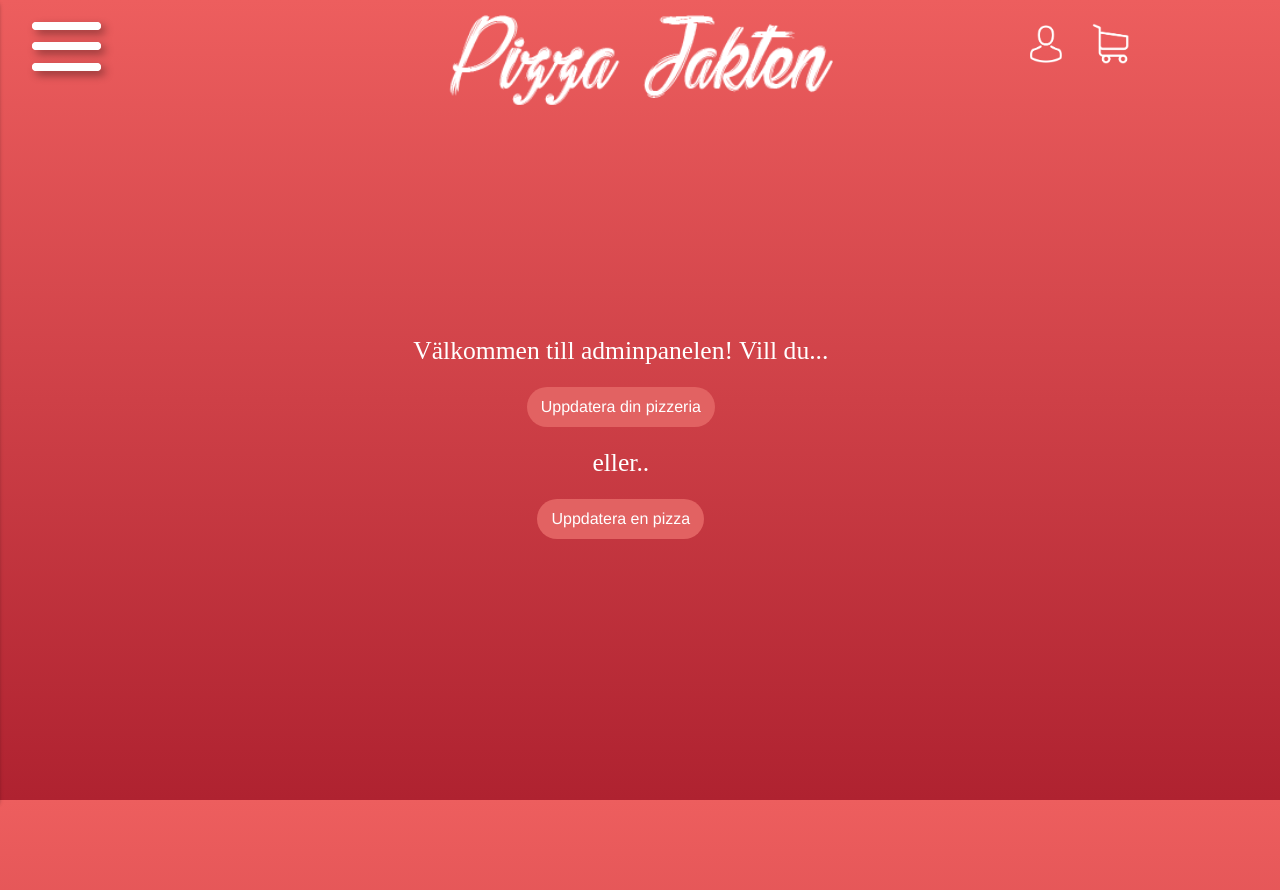
After one commit to TheSwedishScout/pizzajakten, a PHP site: page /admin/index.php in a window 1280 px wide. The commit adds this page. Run offline with PHP 8.4, Linux system fonts and the light colour scheme; a stand-in replaces the project's code that opens the database connection; some libraries are stand-ins or nearby versions.

Commit message:
Lite styling

```diff
--- /dev/null
+++ b/admin/index.php
@@ -0,0 +1,49 @@
+<!DOCTYPE html>
+<html lang="en">
+<head>
+	<meta charset="UTF-8">
+	<title>Pizza jakten</title>
+	<link rel="stylesheet" type="text/css" href="../css/main.css">
+
+	<link rel="stylesheet" type="text/css" href="../css/main.css">
+
+	<script src="https://use.typekit.net/iau7beu.js"></script>
+	<script>try{Typekit.load({ async: true });}catch(e){}</script>
+<?php
+	require '../function.php';
+	$link = explode('/', $_SERVER['REQUEST_URI']);
+	$page = end($link);
+
+?>
+</head>
+<body>
+<div class="container">
+
+	<header>
+		<img id="burger" class="shadow" src="../images/burger.png"/>
+		<a href="../index.php" class="logga"><img src="../images/Logga.png" alt="Logga"></a>
+        <a href="../logIn.php"><img id="user" src="../images/user.png"></a>
+        <a href="../varukorg.php"><img id="cart" src="../images/cart.png"></a>
+	</header>
+
+<!-- Hamburgermenyns innehåll -->
+	<div id="meny" class="shadow">
+		<a href="../varukorg.php"><img src="../images/cart.png" alt="kundvangn"></a>
+		<!--<img src="images/star.png" alt="Favoriter">-->
+        <a href="../logIn.php"><img src="../images/user.png" alt="min sida"></a>
+		<nav>
+            <h3><a href="../help.php">Hur fungerar det?</a></h3>
+            <h3><a href="../hittaPizzeria.php">Hitta din pizzeria</a></h3>
+		</nav>
+		<input type="search" placeholder="sök" name="">
+	</div>
+
+    <ul class="admin">
+        <li><h2>Välkommen till adminpanelen! Vill du...</h2></li>
+        <li><a href="input.php"><button><p>Uppdatera din pizzeria</p></a></button></li>
+        <li><h2>eller..</h2></li>
+        <li><a href="update.php"><button><p>Uppdatera en pizza</p></a></button></li>
+    </ul>
+    <?php
+	include '../footer.php';
+    ?>
--- a/admin/update.php
+++ b/admin/update.php
@@ -11,7 +11,7 @@
 	?>
 	<h2>Ny pizza</h2>
 	<form method="GET">
-		pizzeria select get from db
+		Välj pizzeria
 		<select name="pizzeria">
 			<?php
 			if (isset($_GET['pizzeria']) && !empty($_GET['pizzeria'])) {
--- a/css/main.css
+++ b/css/main.css
@@ -947,3 +947,32 @@ input::placeholder {
 	transition-timing-function: ease-in;
 	transition: 0.3s;
 }
+
+
+/**************************************************************\
+|**************************************************************|
+|*************************** ADMIN *******|
+|**************************************************************|
+|**************************************************************|
+\**************************************************************/
+
+
+
+.admin {
+    text-align: center;
+    position: absolute;
+    height: 70%;
+    width: 43%;
+    margin: -3% 0 0 -23%;
+    top: 46%;
+    left: 50%;
+    line-height: 22px;
+}
+
+.admin li{
+    padding: 10px;
+}
+
+.admin button {
+    background-color: #e26262
+}
```
Also changed, not shown: admin/input.php (+7 -3 lines), varukorg.php (+3 -7 lines).
